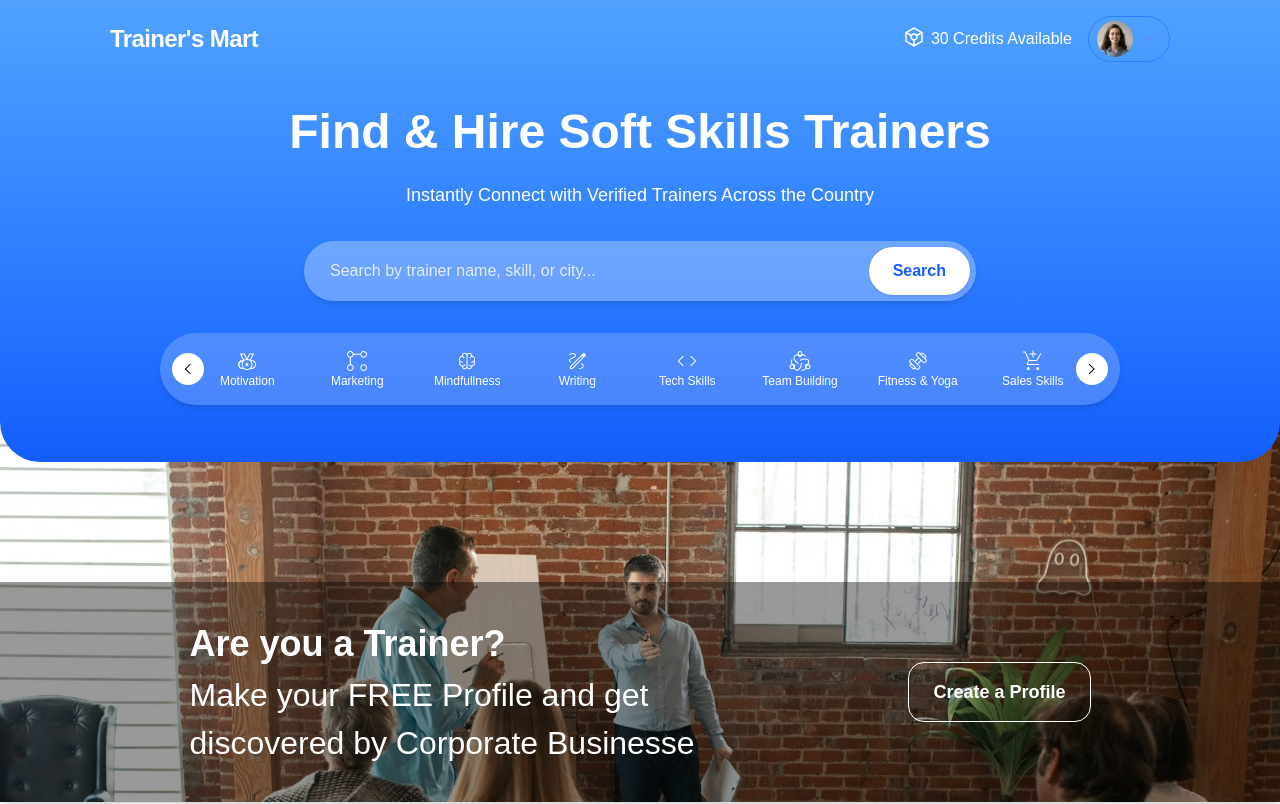
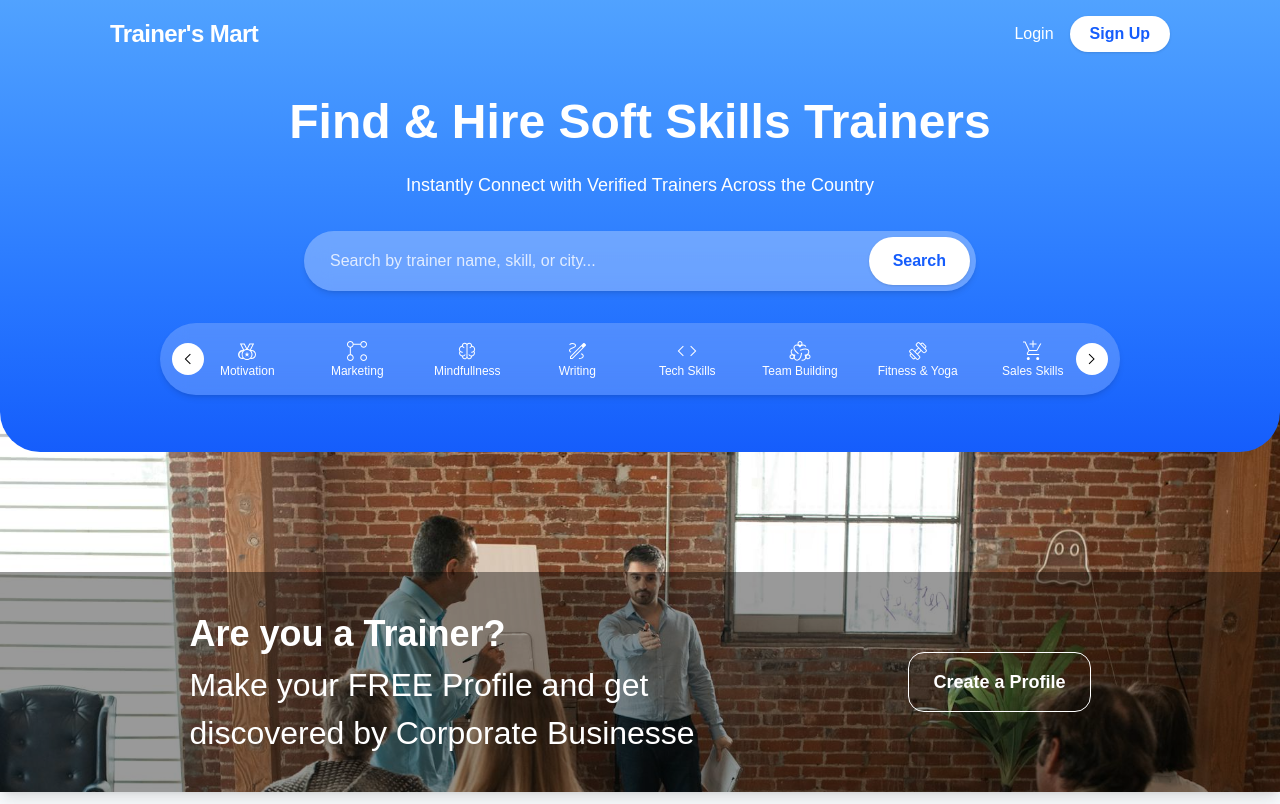
Before and after one commit to AravindhCumulations/trainers_frontend, a Next.js app: page / in a window 1280 px wide. Shown: the top 804 px of the page. Built offline with nearby package versions, Linux system fonts and the light colour scheme.

Commit message:
commented the code

```diff
--- a/src/components/Navbar.tsx
+++ b/src/components/Navbar.tsx
@@ -103,12 +103,12 @@ export default function Page({ bgColor = "bg-white" }: NavBarProps) {
             <header className={`w-full mx-auto px-0 flex flex-col items-center relative z-10 ${bgColor}`}>
                 <nav className="w-full max-w-[calc(100%-172px)] mx-auto flex items-center justify-between py-4 px-6">
                     <div className={`text-[24px] font-extrabold tracking-tight ${textColor}`}>Trainer's Mart</div>
-                    {logged_in ? (
-                        <div className="flex items-center gap-4">
-                            <button className={`font-medium text-base cursor-pointer ${textColor}`} onClick={handleLogin}>Login</button>
-                            <button className={`${bgColor === "bg-white" ? "bg-blue-600 text-white" : "bg-white text-blue-600"} px-5 py-1.5 rounded-full font-semibold text-base shadow-sm hover:bg-blue-50 transition cursor-pointer`} onClick={handleSignup}>Sign Up</button>
-                        </div>
-                    ) : (
+                    {/* {logged_in ? ( */}
+                    <div className="flex items-center gap-4">
+                        <button className={`font-medium text-base cursor-pointer ${textColor}`} onClick={handleLogin}>Login</button>
+                        <button className={`${bgColor === "bg-white" ? "bg-blue-600 text-white" : "bg-white text-blue-600"} px-5 py-1.5 rounded-full font-semibold text-base shadow-sm hover:bg-blue-50 transition cursor-pointer`} onClick={handleSignup}>Sign Up</button>
+                    </div>
+                    {/* ) : (
                         <div className="flex justify-between items-center gap-4">
                             <div className="flex items-start gap-2">
                                 <svg width="18" height="20" viewBox="0 0 18 20" fill="none" xmlns="http://www.w3.org/2000/svg">
@@ -126,7 +126,7 @@ export default function Page({ bgColor = "bg-white" }: NavBarProps) {
                                 </div>
                             </div>
                         </div>
-                    )}
+                    )} */}
                 </nav>
             </header>
         </>
```
